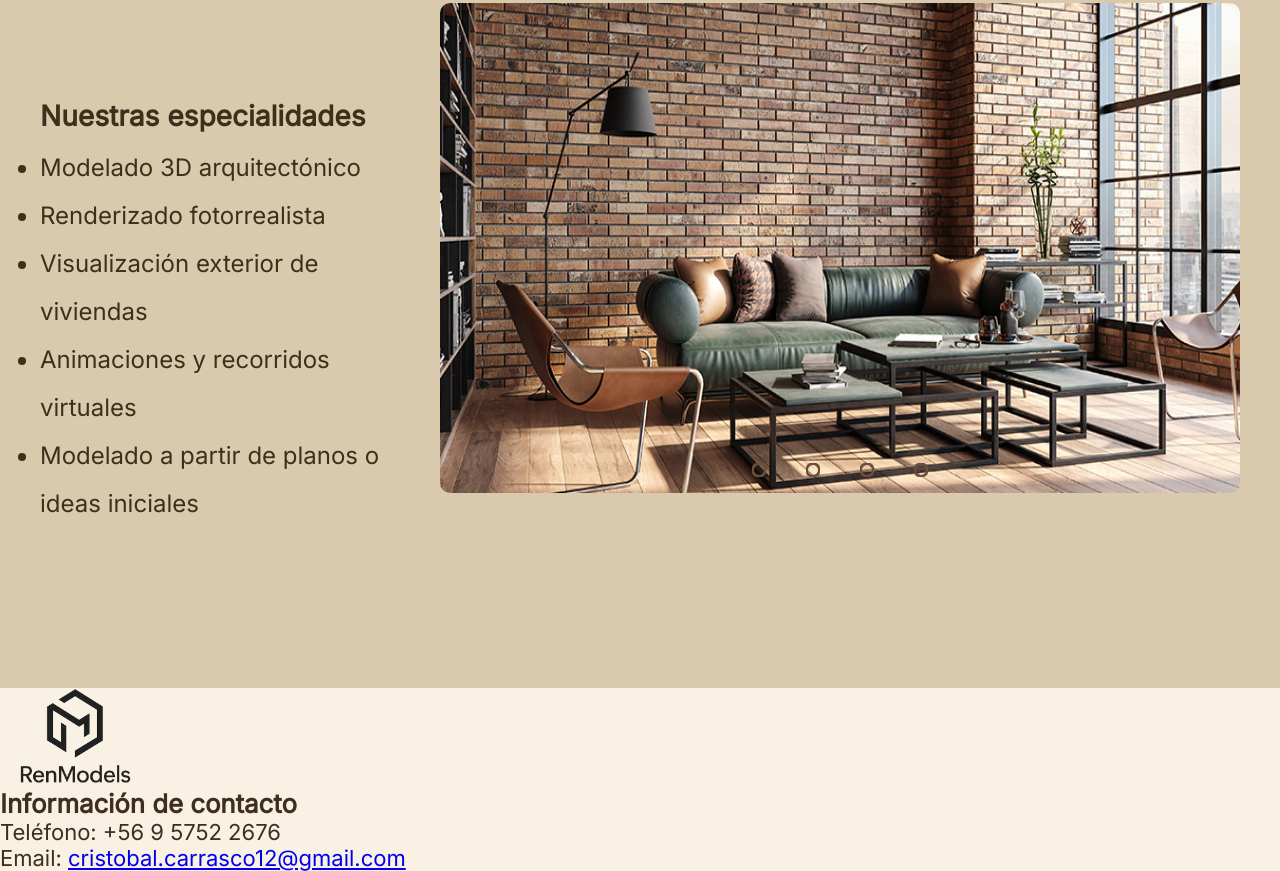
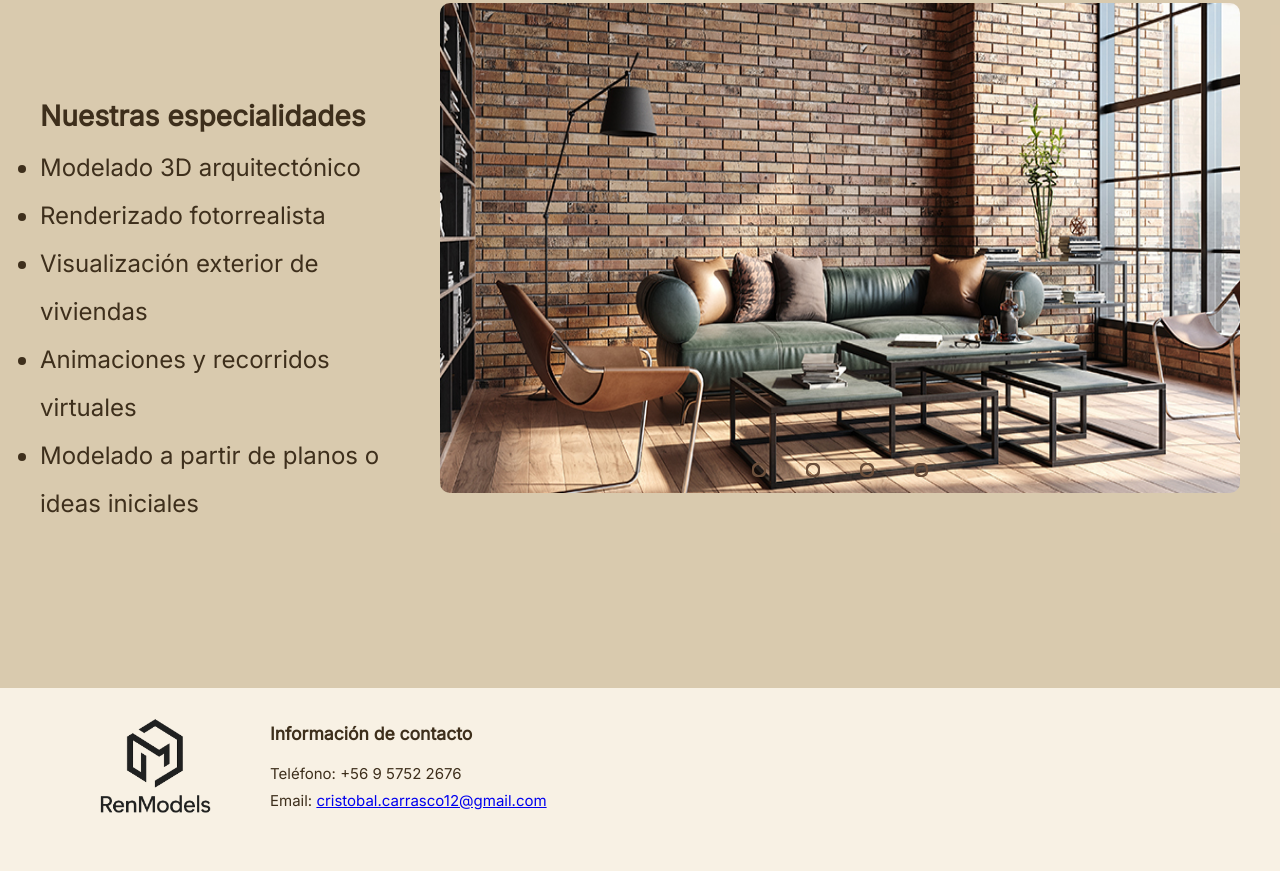
Before and after one commit to Pablomvnzr/renmodels, a plain HTML site: page index.html in a window 1280 px wide. Shown: the part 992-1863 px from the top of the page. Drawn offline with Linux system fonts and the light colour scheme.

Commit message:
Update style.css

```diff
--- a/style.css
+++ b/style.css
@@ -384,15 +384,23 @@ body {
     line-height: 2;
 }
 
-..informacion_contacto {
+.informacion_contacto {
   font-family: 'Inter';
   font-size: 15px;
   padding: 30px 80px;
   line-height: 1.8;
+  display: flex;
+  align-items: flex-start; /* importante */
+  gap: 40px;
+}
 
-    display: flex;
-    align-items: center;
-    gap: 40px;
+.contacto_logo img {
+  width: 150px;
+  height: auto;
+}
+
+.contacto_texto h3 {
+  margin-bottom: 10px;
 }
 
 .informacion_contacto ul {
@@ -400,14 +408,6 @@ body {
   padding-left: 0;
 }
 
-.contacto_logo {
-  flex-shrink: 0; /* para que no se reduzca */
-}
-
-.contacto_logo img {
-  width: 150px;
-  height: auto;
-}
 
 
 
```
Lines whose indentation alone changed are shown as unchanged.
